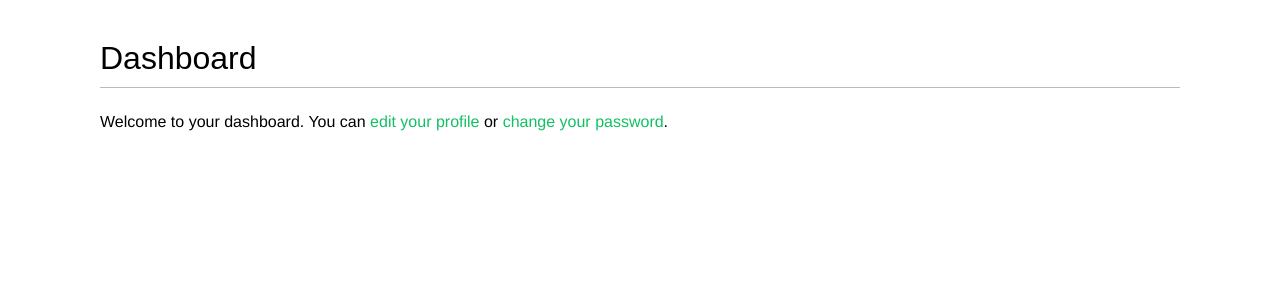
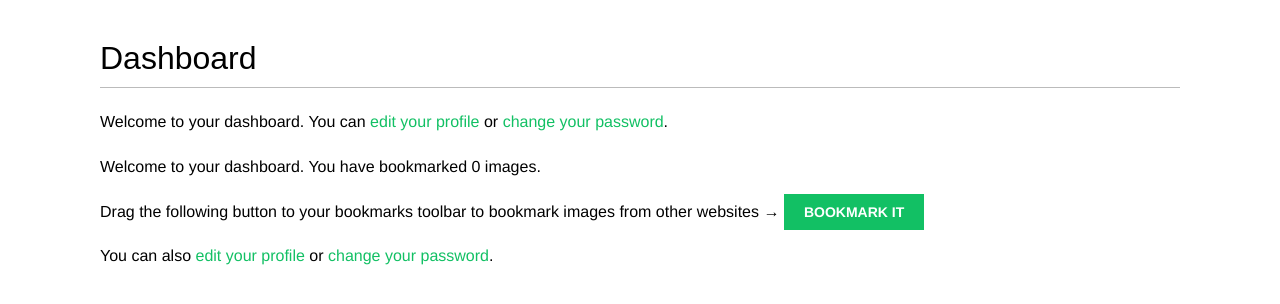
Before and after one commit to EliasOPrado/django-social-media, a Django app: page /account/ in a window 1280 px wide. Shown: the part 48-352 px from the top of the page. Run offline with Django 3.2, Linux system fonts and the light colour scheme; the visitor is signed in with stand-in values (Sample User, id 1); data that the repository does not hold is empty; some web fonts are replaced.

Commit message:
chore: Initial implementation of bookmarklet.

```diff
--- a/account/templates/account/dashboard.html
+++ b/account/templates/account/dashboard.html
@@ -4,5 +4,13 @@
 
 {% block content %}
   <h1>Dashboard</h1>
-  <p>Welcome to your dashboard. You can <a href="{% url 'edit' %}">edit your profile</a> or <a href="{% url 'password_change' %}">change your password</a>.</p>
+  <p>Welcome to your dashboard. You can <a href="{% url 'edit'%}">edit your profile</a> or <a href="{% url "password_change" %}">change your password</a>.</p>
+
+  {% with total_images_created=request.user.images_created.count %}
+    <p>Welcome to your dashboard. You have bookmarked {{ total_images_created }} image{{ total_images_created|pluralize }}.</p>
+  {% endwith %}
+
+  <p>Drag the following button to your bookmarks toolbar to bookmark images from other websites → <a href="javascript:{% include 'bookmarklet_launcher.js' %}" class="button">Bookmark it</a></p>
+
+  <p>You can also <a href="{% url 'edit' %}">edit your profile</a> or <a href="{% url 'password_change' %}">change your password</a>.</p>
 {% endblock %}
--- a/bookmarks/settings.py
+++ b/bookmarks/settings.py
@@ -44,6 +44,7 @@ INSTALLED_APPS = [
     'django.contrib.messages',
     'django.contrib.staticfiles',
     'images',
+    'django_extensions',
     # 'social_django',
 
 ]
--- a/images/forms.py
+++ b/images/forms.py
@@ -1,6 +1,5 @@
 
-
-from urllib import request
+from urllib.request import Request, urlopen
 from django import forms
 from django.core.files.base import ContentFile
 from django.utils.text import slugify
@@ -34,7 +33,7 @@ class ImageCreateForm(forms.ModelForm):
         image_name = f'{name}.{extension}'
 
         # download image from the given URL
-        response = request.urlopen(image_url)
+        response = urlopen(image_url)
         image.image.save(image_name,
                          ContentFile(response.read()),
                          save=False)
--- /dev/null
+++ b/images/templates/bookmarklet_launcher.js
@@ -0,0 +1,9 @@
+(function(){
+    if (window.myBookmarklet !== undefined){
+        myBookmarklet();
+    }else{
+        document.body.appendChild(document.createElement('script')).
+        src='https//127.0.0.1:8000/static/js/bookmarklet.js?r='.
+        Math.floor(Math.randon()*9999999999999999);
+    }
+})();
--- a/images/views.py
+++ b/images/views.py
@@ -7,11 +7,12 @@ from .forms import ImageCreateForm
 def image_create(request):
     if request.method == 'POST':
         # form is sent
-        form = ImageCreateForm(data=request.POST)
+        form = ImageCreateForm(data=request.GET)
         if form.is_valid():
+            print("BATEU AQUI....")
             # form data is valid
             new_item = form.save(commit=False)
-
+            print("NEW ITEM --->", new_item)
             # assign current user to the item
             new_item.user = request.user
             new_item.save()
--- a/requirements.txt
+++ b/requirements.txt
@@ -6,6 +6,7 @@ charset-normalizer==2.0.12
 cryptography==37.0.2
 defusedxml==0.7.1
 Django==3.0
+django-extensions==3.1.5
 gitdb==4.0.9
 GitPython==3.1.27
 idna==3.3
```
Also changed, not shown: images/templates/images/image/create.html (+9 -9 lines), 2 other files.
